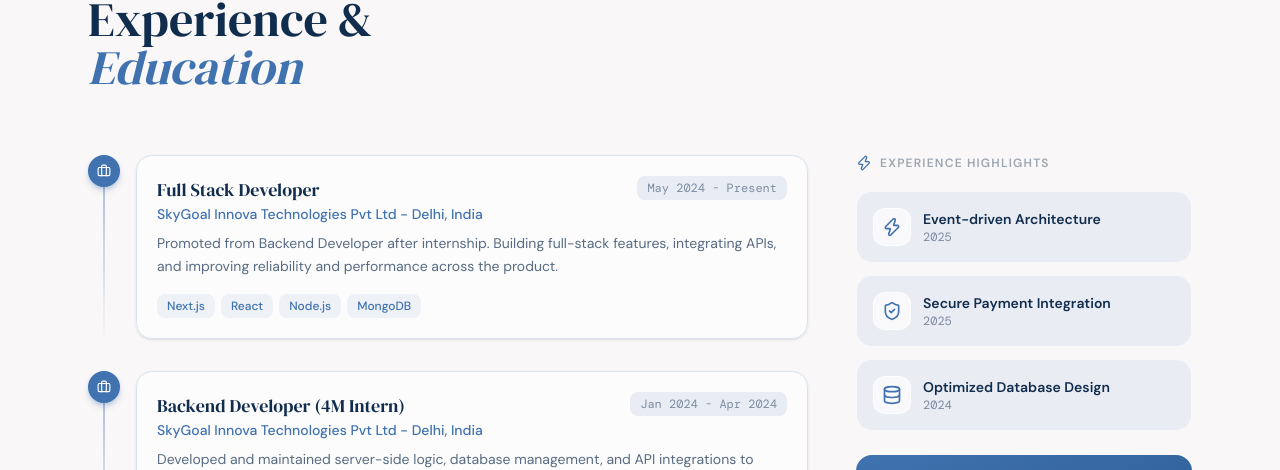
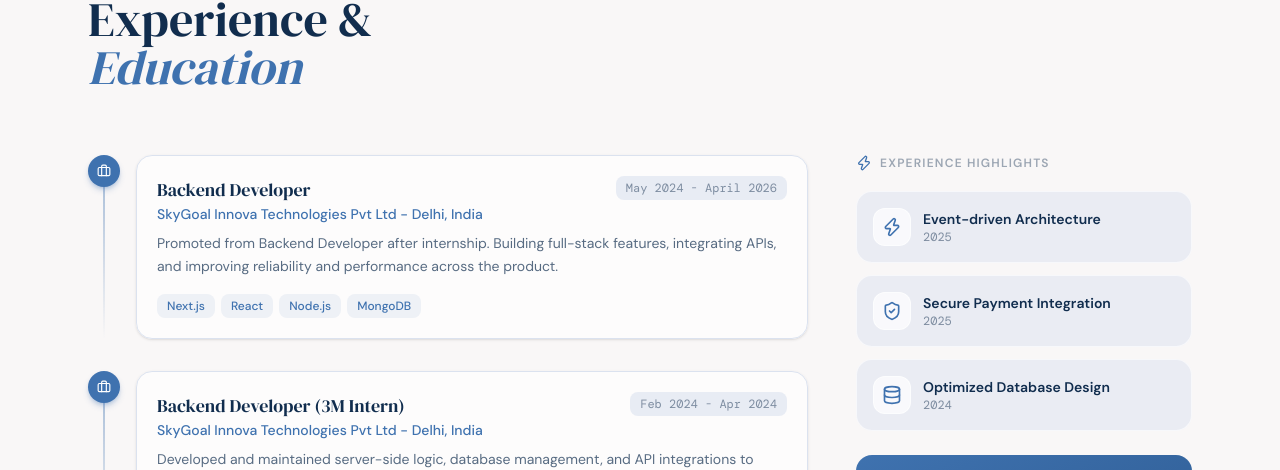
Before and after one commit to NazmulHasan18/portfolio-next-level, a Next.js app: page / in a window 1280 px wide. Shown: the part 2296-2766 px from the top of the page. Built offline with nearby package versions, Linux system fonts and the light colour scheme.

Commit message:
update experience roles and periods for accuracy

```diff
--- a/src/components/Experience.tsx
+++ b/src/components/Experience.tsx
@@ -8,9 +8,9 @@ const experiences = [
   {
     id: 1,
     type: "work",
-    role: "Full Stack Developer",
+    role: "Backend Developer",
     company: "SkyGoal Innova Technologies Pvt Ltd - Delhi, India",
-    period: "May 2024 - Present",
+    period: "May 2024 - April 2026",
     description:
       "Promoted from Backend Developer after internship. Building full-stack features, integrating APIs, and improving reliability and performance across the product.",
     tags: ["Next.js", "React", "Node.js", "MongoDB"],
@@ -18,9 +18,9 @@ const experiences = [
   {
     id: 2,
     type: "work",
-    role: "Backend Developer (4M Intern)",
+    role: "Backend Developer (3M Intern)",
     company: "SkyGoal Innova Technologies Pvt Ltd - Delhi, India",
-    period: "Jan 2024 - Apr 2024",
+    period: "Feb 2024 - Apr 2024",
     description:
       "Developed and maintained server-side logic, database management, and API integrations to ensure secure and robust backend functionality.",
     tags: ["REST APIs", "Database", "Authentication"],
@@ -40,7 +40,7 @@ const experiences = [
     type: "education",
     role: "Bachelor of Science (Mathematics)",
     company: "National University",
-    period: "Jul 2020 -Jun 2024",
+    period: "Jul 2020 -Jun 2024(Ongoing)",
     description:
       "Focused on mathematical foundations, problem-solving, and analytical reasoning with a strong emphasis on applied computing and statistics.",
     tags: ["Mathematics", "Statistics", "Problem Solving"],
```
